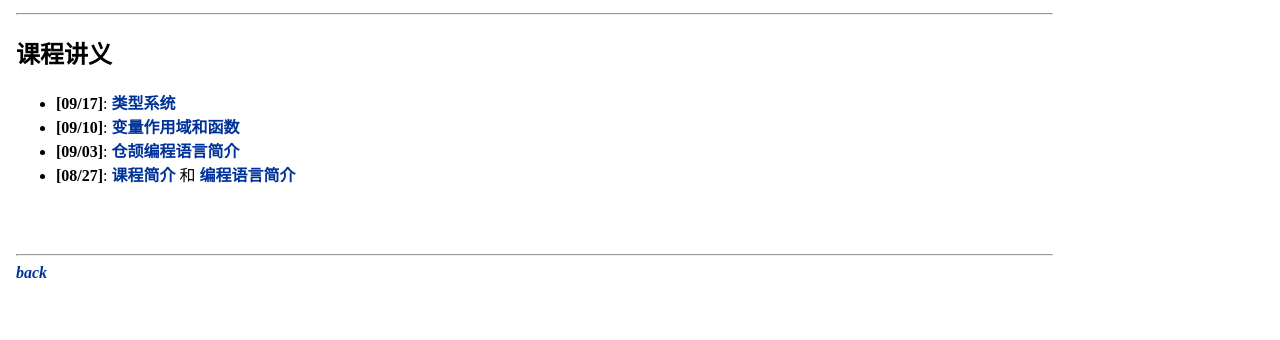
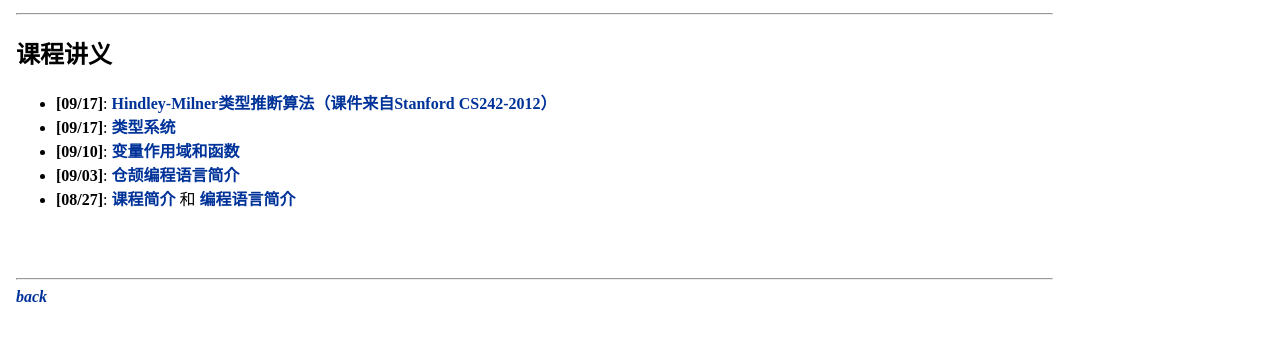
Before and after one commit to feng-xinyu/feng-xinyu.github.io, a plain HTML site: page teaching/DIPL/lectureNotes/index.htm in a window 1280 px wide. Shown: the part 144-484 px from the top of the page. Drawn offline with Linux system fonts and the light colour scheme.

Commit message:
add lecture notes

```diff
--- a/teaching/DIPL/lectureNotes/index.htm
+++ b/teaching/DIPL/lectureNotes/index.htm
@@ -32,6 +32,9 @@
 
 
 <ul>
+	<li> <b>[09/17]</b>: <a href="05-Types-Hindley-Milner.pdf">Hindley-Milner类型推断算法（课件来自Stanford CS242-2012）</a>
+						 </li>
+
 	<li> <b>[09/17]</b>: <a href="04-Types.pptx">类型系统</a>
 						 </li>
 
```
Also changed, not shown: 1 other file.
